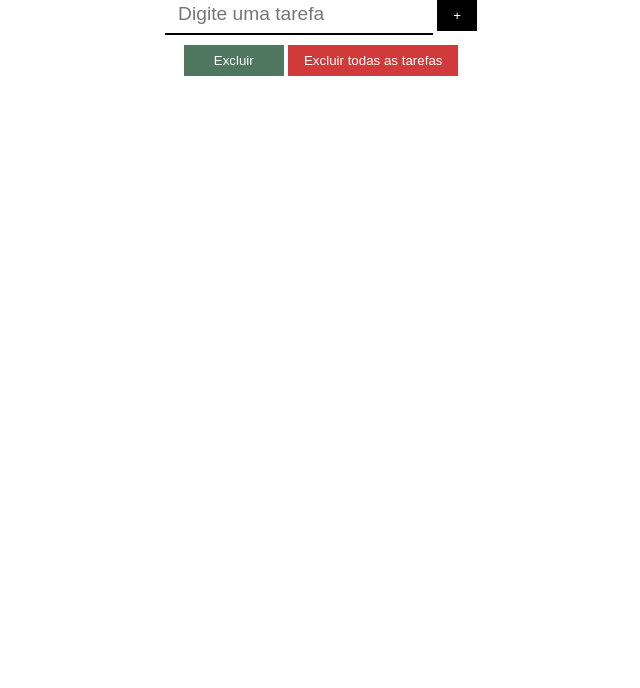
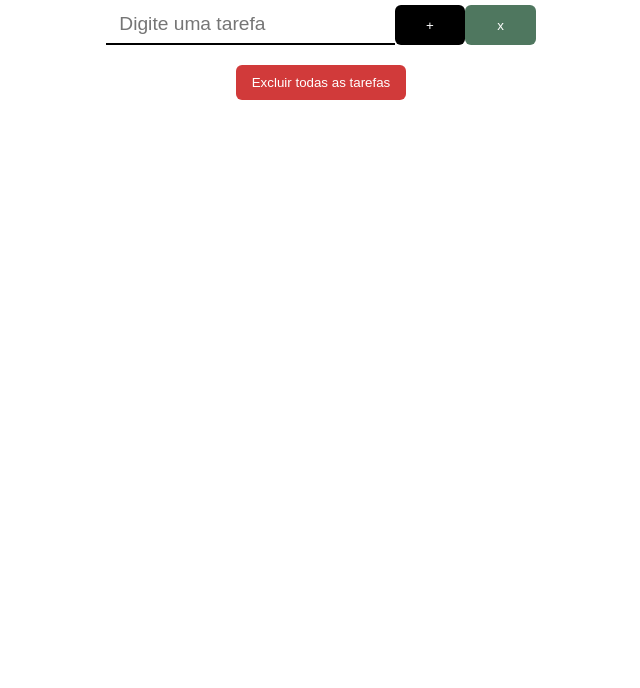
Before and after one commit to jessicapinheiro-s/To-Do-List, a plain HTML site: page Projeto to Do list/index.html in a window 1280 px wide. Shown: the part 112-800 px from the top of the page, without its empty margins (319-959 px from the left). Drawn offline with Linux system fonts and the light colour scheme.

Commit message:
ajustando cores estilo

```diff
--- a/Projeto to Do list/index.html
+++ b/Projeto to Do list/index.html
@@ -12,9 +12,11 @@
     <div class="container">
         <div class="subContainer">
             <h1>To Do List</h1>
-            <input type="text" id="inTarefa" placeholder=" Digite uma tarefa">
-            <button id="btAdd">+</button>
-            <button id="btExcluir">Excluir</button>
+            <div class="entrada-de-dados">
+                <input type="text" id="inTarefa" placeholder=" Digite uma tarefa">
+                <button id="btAdd">+</button>
+                <button id="btExcluir">x</button>
+            </div>
             <button id="btExcluirTd">Excluir todas as tarefas</button>
         </div>
     </div>
--- a/Projeto to Do list/style.css
+++ b/Projeto to Do list/style.css
@@ -5,10 +5,10 @@
 body{
     font-family: Arial, Helvetica, sans-serif;
     font-size: 1rem;
-    color: #242424;
+    color: #000000;
 }
 .container{
-    width: 400px;
+    width: 500px;
     margin: auto;
     margin-top: 40px;
 }
@@ -22,54 +22,61 @@ body{
     margin: auto;
     width: 350px;
 }
+
 ul li {
+    background-color: #4f775f;
     margin-bottom: 10px;
-    border: 1px solid rgb(0, 0, 0);
+    color: #ffffff;
     list-style: none;
     padding: 8px;
+    border-radius: 6px;
+    font-size: 1.2rem;
 }
 #inTarefa{
     padding: 8px;
     outline: none;
     border: none;
     border-bottom: 2px solid #000000;
-    width: 70%;
+    width: 100%;
     font-size: 1.2rem;
 }
-h1{
-    color: #474747;
-}
-h1, input, button{
+h1,
+input,
+button{
     margin-bottom: 10px;
-}
-#btExcluir, #btExcluirTd, #btAdd{
-    color: #fff;
 }
 .resposta{
     text-align: center;
 }
+.entrada-de-dados{
+    padding: 10px;
+    display: flex;
+    justify-content: space-between;
+}
 #checkbox{
-    margin-right: 20px;
-    margin-left: 20px;
+    margin: 10px;
 }
-#btExcluir,#btExcluirTd, #btAdd{
-    background-color: rgb(79, 119, 95);
+#btExcluir,
+#btExcluirTd,
+#btAdd{
+    background-color: #4f775f;
     width: 100px;
     border: none;
-    padding: 8px;
+    padding: 10px;
+    border-radius: 6px;
+    color: #fff;
 }
 #btExcluir:hover{
-    background-color: rgb(56, 83, 67);
+    background-color: #385343;
 }
 #btExcluirTd{
     width: 170px;
-    background-color: rgb(209, 58, 58);
+    background-color: #d13a3a;
 }
 #btExcluirTd:hover{
-    background-color: rgb(163, 48, 28);
+    background-color: #a3301c;
 }
 #btAdd{
-    width: 40px;
     background-color: #000000;
 }
 #btAdd:hover{
```
